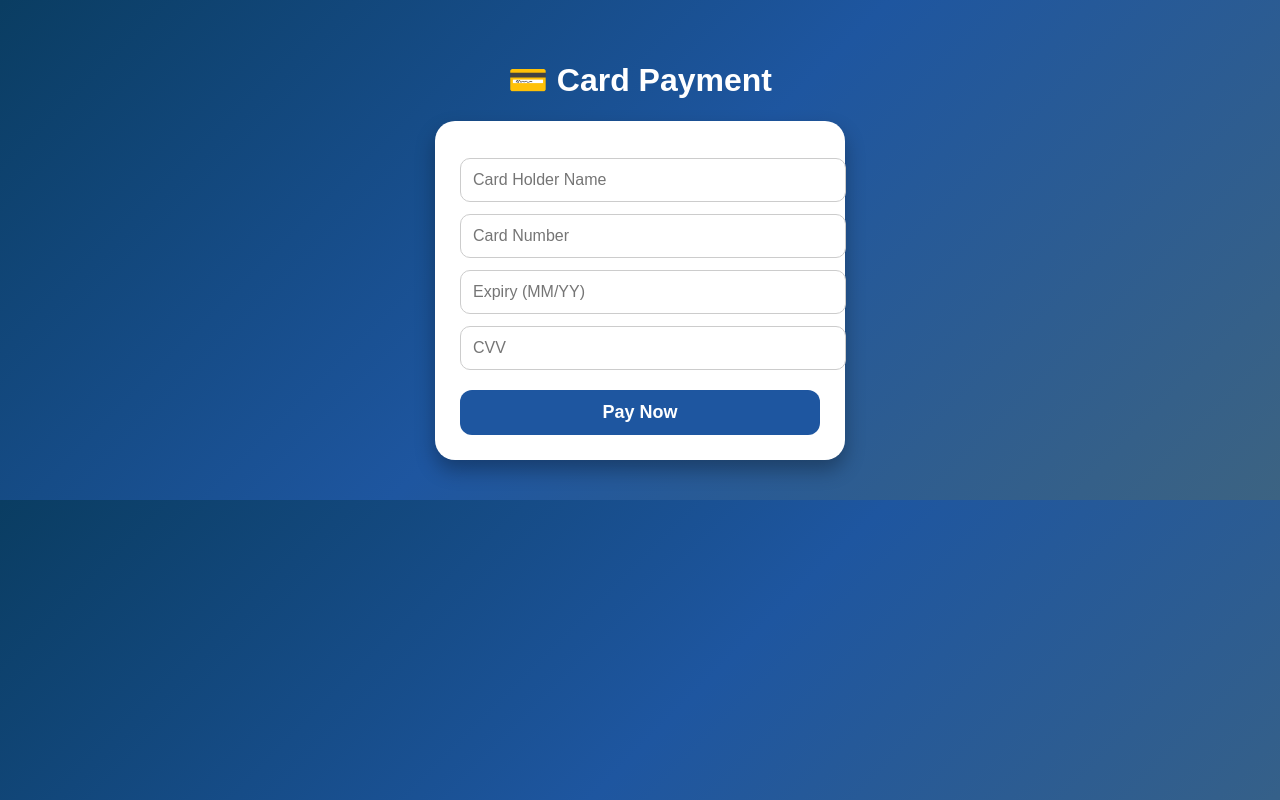
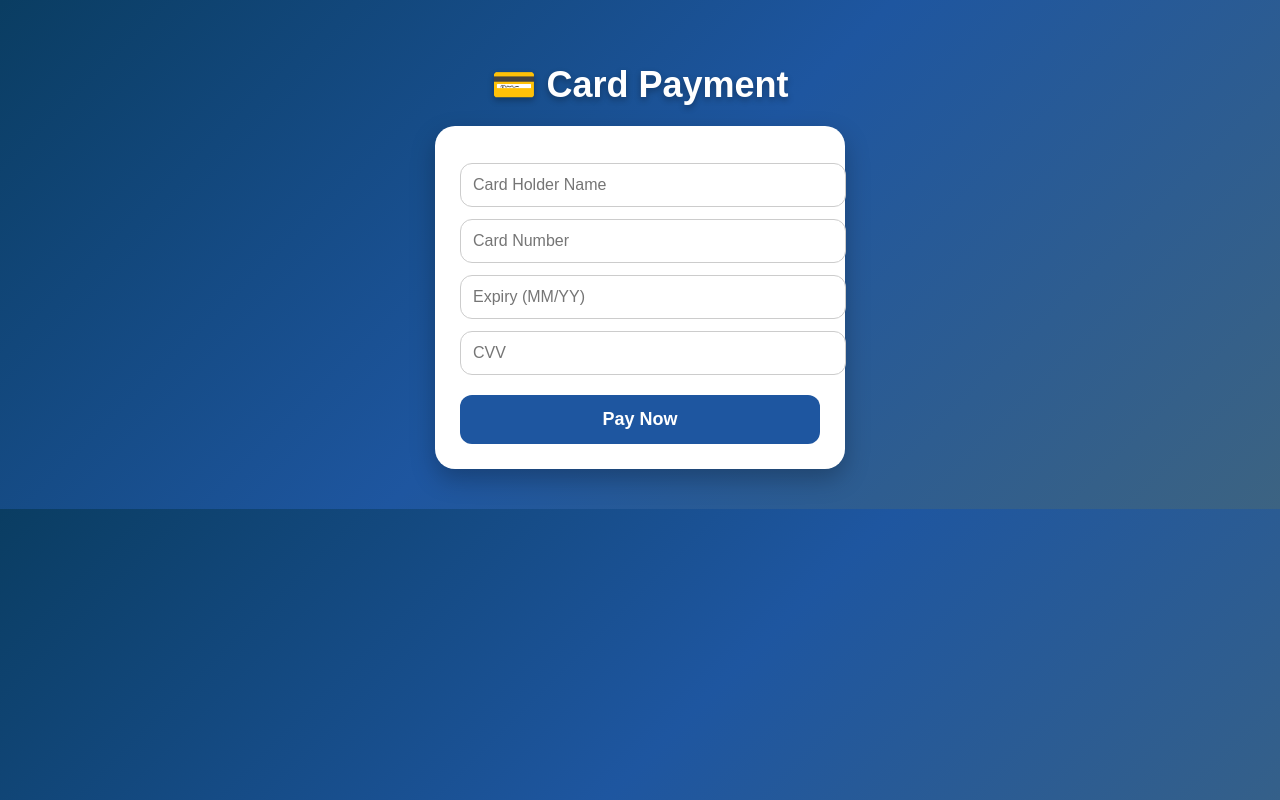
Before and after one commit to Devanshi1211/hospital, a plain HTML site: page card.html in a window 1280 px wide. Drawn offline with Linux system fonts and the light colour scheme.

Commit message:
Update card.html

```diff
--- a/card.html
+++ b/card.html
@@ -15,6 +15,12 @@
     color: white;
   }
 
+  h1 {
+    font-size: 36px;
+    margin-bottom: 20px;
+    text-shadow: 0 3px 6px rgba(0,0,0,0.3);
+  }
+
   .card-box {
     background: white;
     width: 360px;
@@ -22,14 +28,15 @@
     margin: auto;
     border-radius: 20px;
     color: #0a3d62;
-    box-shadow: 0 10px 20px rgba(0,0,0,0.3);
+    box-shadow: 0 10px 25px rgba(0,0,0,0.25);
+    animation: fadeIn 0.7s ease;
   }
 
   input {
     width: 100%;
     padding: 12px;
     margin-top: 12px;
-    border-radius: 10px;
+    border-radius: 12px;
     border: 1px solid #ccc;
     font-size: 16px;
   }
@@ -37,7 +44,7 @@
   button {
     margin-top: 20px;
     width: 100%;
-    padding: 12px;
+    padding: 14px;
     background: #1e56a0;
     border: none;
     border-radius: 12px;
@@ -45,10 +52,18 @@
     font-size: 18px;
     font-weight: 600;
     cursor: pointer;
+    transition: all 0.3s ease;
   }
 
   button:hover {
     background: #0a3d62;
+    transform: translateY(-3px);
+    box-shadow: 0 8px 20px rgba(0,0,0,0.2);
+  }
+
+  @keyframes fadeIn {
+    from { opacity: 0; transform: translateY(20px); }
+    to { opacity: 1; transform: translateY(0); }
   }
 </style>
 </head>
@@ -58,13 +73,36 @@
 <h1>💳 Card Payment</h1>
 
 <div class="card-box">
-  <input type="text" placeholder="Card Holder Name">
-  <input type="text" placeholder="Card Number">
-  <input type="text" placeholder="Expiry (MM/YY)">
-  <input type="text" placeholder="CVV">
+  <input type="text" id="cardName" placeholder="Card Holder Name">
+  <input type="text" id="cardNumber" placeholder="Card Number">
+  <input type="text" id="expiry" placeholder="Expiry (MM/YY)">
+  <input type="text" id="cvv" placeholder="CVV">
 
-  <button onclick="alert('Payment Completed!')">Pay Now</button>
+  <button onclick="completePayment()">Pay Now</button>
 </div>
+
+<script>
+  // Get previous page data from query params
+  const params = new URLSearchParams(window.location.search);
+  const hospital = params.get("hospital") || "Hospital";
+  const name = params.get("name") || "Patient";
+  const email = params.get("email") || "example@mail.com";
+  const date = params.get("date") || "2025-01-01";
+
+  function completePayment() {
+    // You could add simple validation here if needed
+    const cardName = document.getElementById("cardName").value;
+    const cardNumber = document.getElementById("cardNumber").value;
+
+    if(!cardName || !cardNumber) {
+      alert("Please fill in required fields!");
+      return;
+    }
+
+    // Redirect to receipt page with all details and payment method = Card
+    window.location.href = `receipt.html?hospital=${encodeURIComponent(hospital)}&name=${encodeURIComponent(name)}&email=${encodeURIComponent(email)}&date=${encodeURIComponent(date)}&method=Card`;
+  }
+</script>
 
 </body>
 </html>
```
